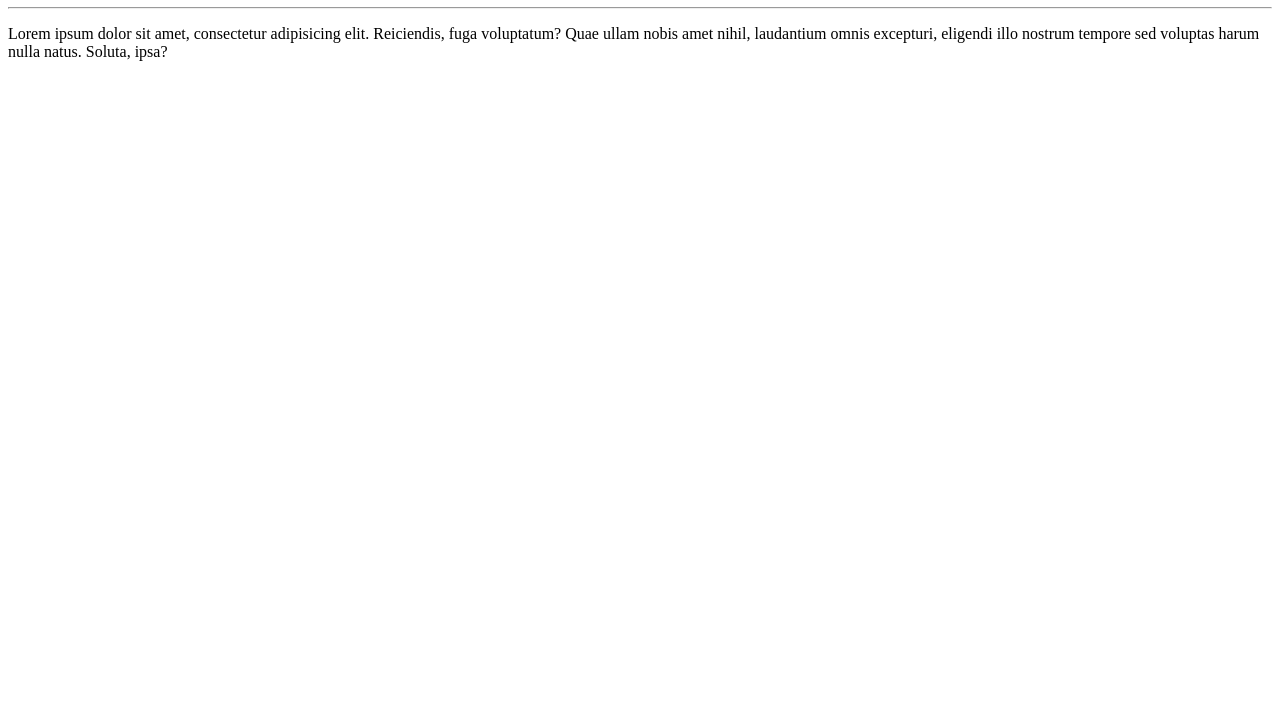
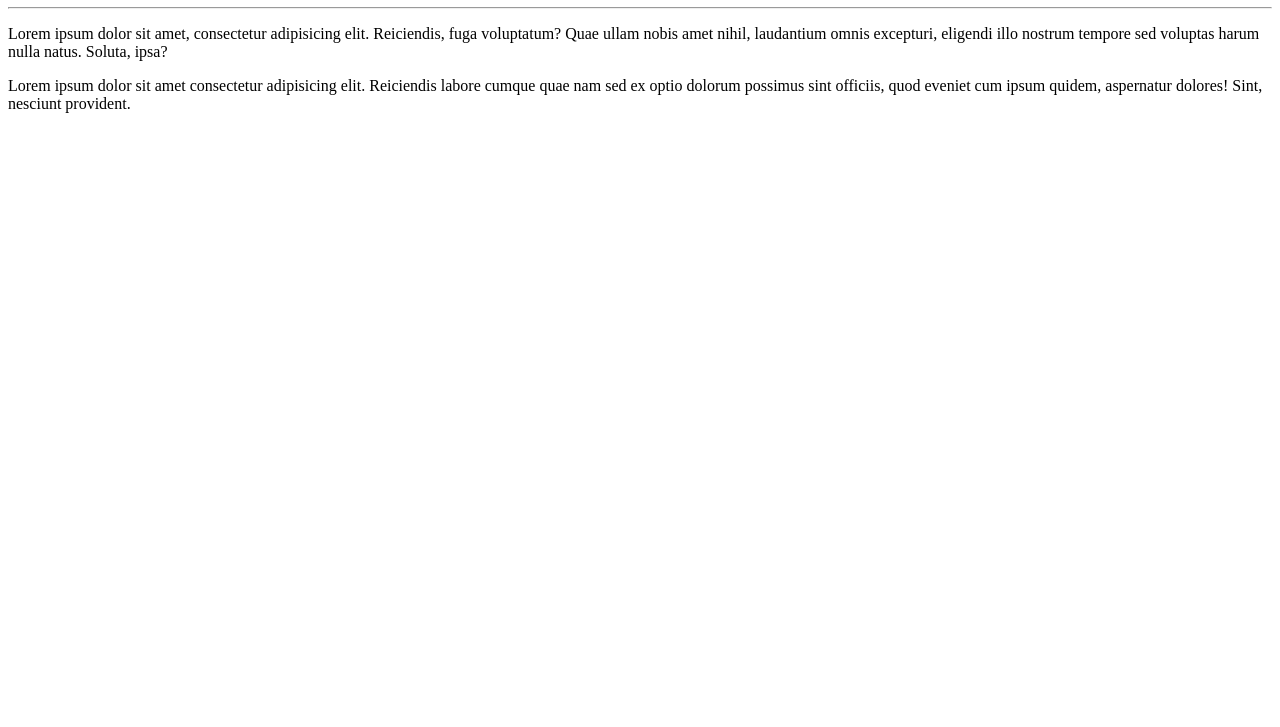
Before and after one commit to felipecamposss/Ola-Mundo, a plain HTML site: page site-exemplo/index.html in a window 1280 px wide. Shown: the part 73-800 px from the top of the page. Drawn offline with Linux system fonts and the light colour scheme.

Commit message:
Adicionei mais um parágrafo

```diff
--- a/site-exemplo/index.html
+++ b/site-exemplo/index.html
@@ -10,5 +10,7 @@
     <h1>Olá Mundo!</h1>
     <hr>
     <p>Lorem ipsum dolor sit amet, consectetur adipisicing elit. Reiciendis, fuga voluptatum? Quae ullam nobis amet nihil, laudantium omnis excepturi, eligendi illo nostrum tempore sed voluptas harum nulla natus. Soluta, ipsa?</p>
+    <p>Lorem ipsum dolor sit amet consectetur adipisicing elit. Reiciendis labore cumque quae nam sed ex optio dolorum possimus sint officiis, quod eveniet cum ipsum quidem, aspernatur dolores! Sint, nesciunt provident.</p>
+
 </body>
 </html>
```
